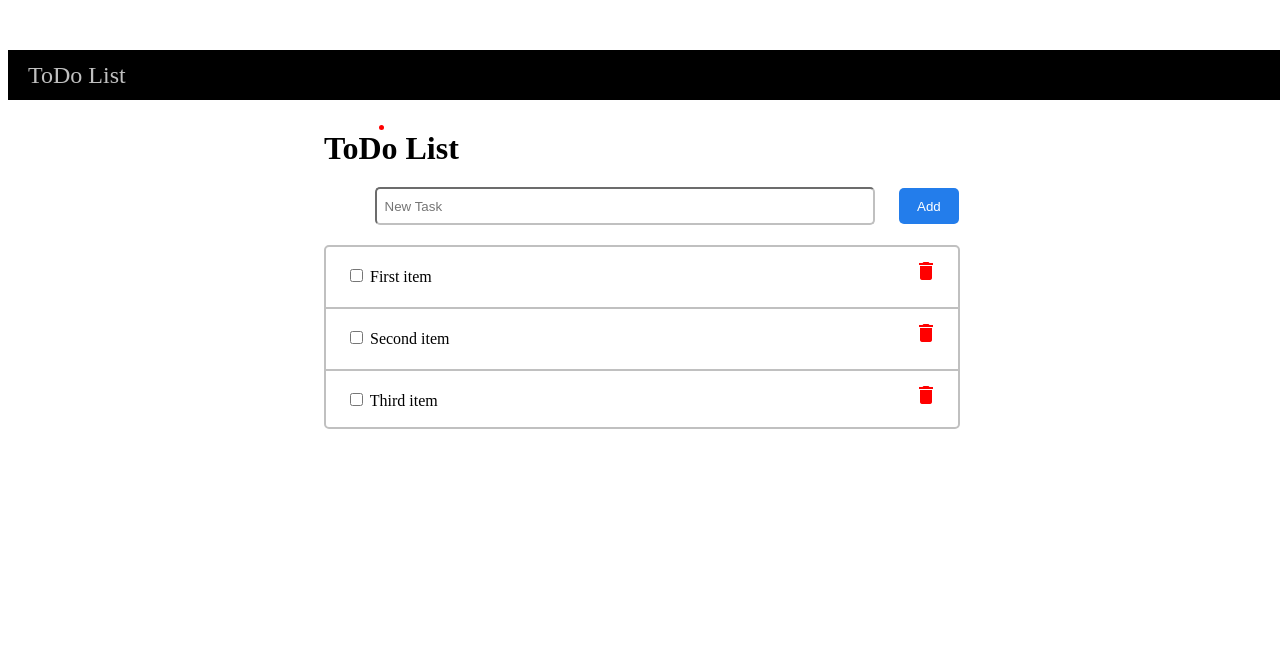
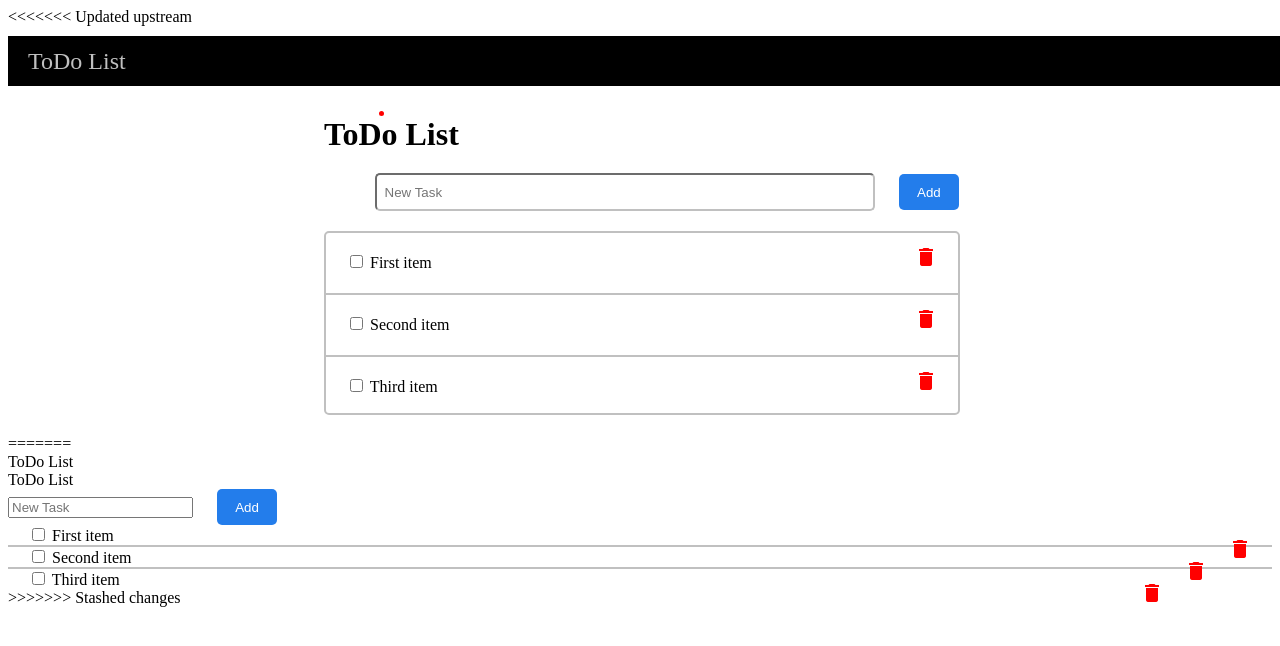
Before and after one commit to RomnSh/RomnSh, a plain HTML site: page index.html in a window 1280 px wide. Drawn offline with Linux system fonts and the light colour scheme.

Commit message:
Update index.html

```diff
--- a/index.html
+++ b/index.html
@@ -7,6 +7,7 @@
   <link rel="stylesheet" href="src/styles.css">
   </head>
 <body>
+<<<<<<< Updated upstream
   <div class="header-logo">ToDo List</div>
   <div class="red-dot"></div>
   <div class="subject">ToDo List</div>
@@ -23,6 +24,26 @@
       <input type="checkbox" name="item3" value=""><span> Third item</span><i class="material-icons">delete</i>
     </div>
   </div>
+=======
+  <div class="container-main">
+    <div class="box-Logo">ToDo List</div>
+    <div class="box-red-dot"></div>
+    <div class="box-subject">ToDo List</div>
+    <div class="box-input"> <input class="input-row"  type="text" name="New task" value="" placeholder="New Task">
+    <button class="box-button">Add</button></div>
+  </div>
+    <div class="container-list">
+      <div class="list-item">
+        <input type="checkbox" name="item1" value=""><span> First item</span><i class="material-icons">delete</i>
+      </div>
+      <div class="list-item">
+        <input type="checkbox" name="item2" value=""><span> Second item</span><i class="material-icons">delete</i>
+      </div>
+      <div class="list-item">
+        <input type="checkbox" name="item3" value=""><span> Third item</span><i class="material-icons">delete</i>
+      </div>
+    </div>
+>>>>>>> Stashed changes
 </body>
 </html>
 <!--test2-->
```
